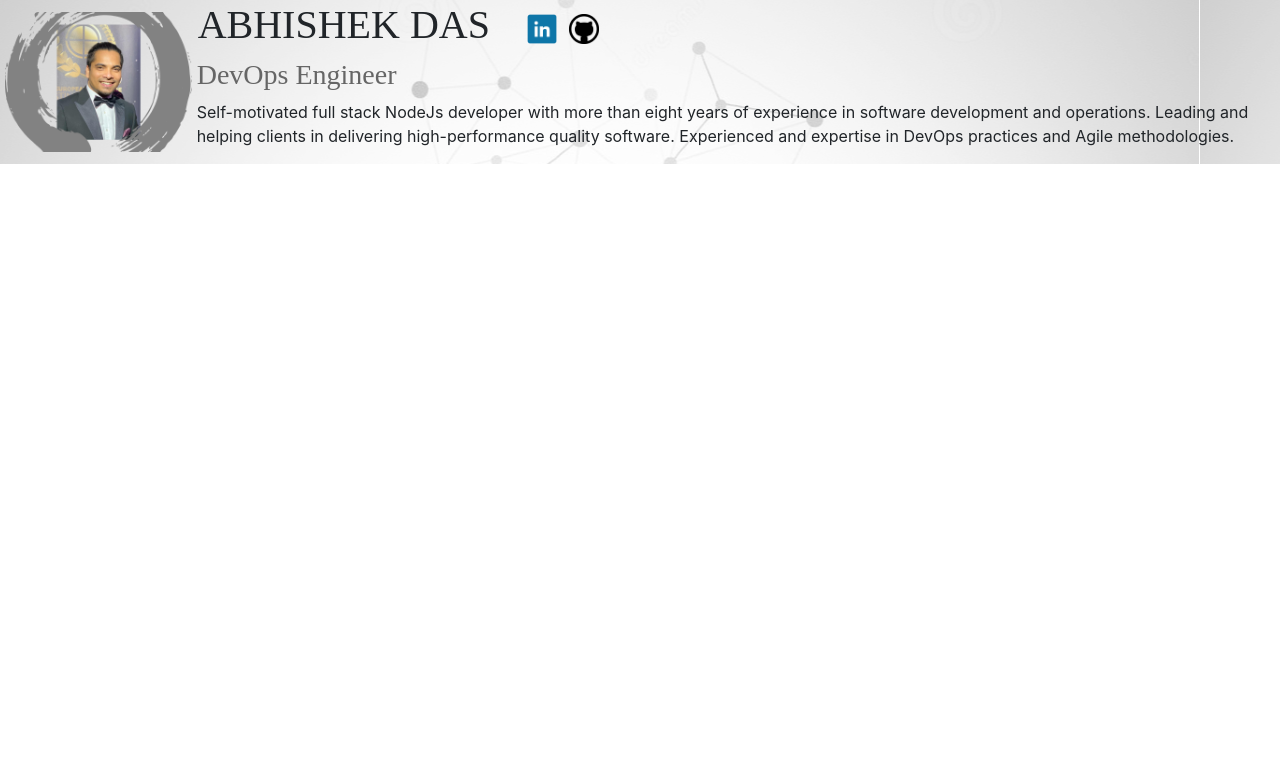
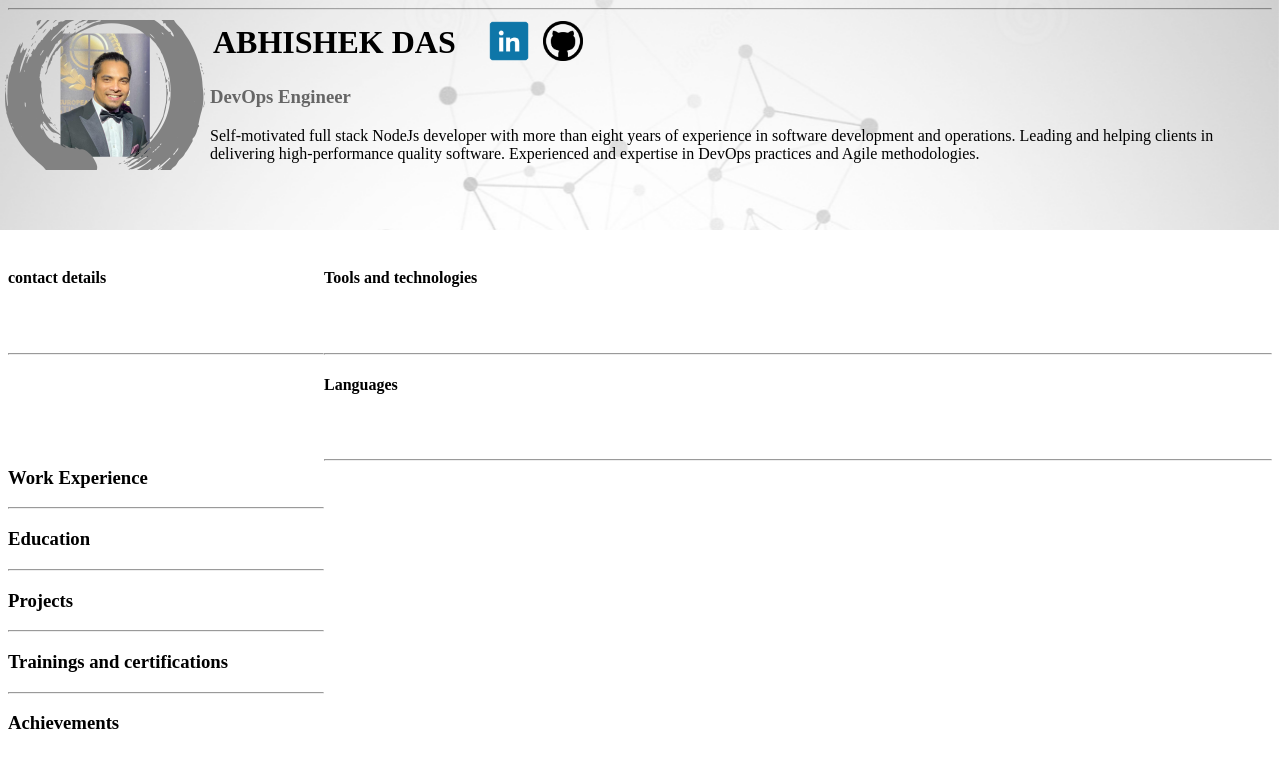
Before and after one commit to iAbhishek91/my-profile, a React app: page / in a window 1280 px wide. Shown: the top 768 px of the page. Built offline with nearby package versions, Linux system fonts and the light colour scheme.

Commit message:
style(body): layout completed

```diff
--- a/src/app.jsx
+++ b/src/app.jsx
@@ -1,16 +1,17 @@
 import React, { Fragment } from 'react';
 import ReactDOM from 'react-dom';
-import Intro from './components/intro';
+import Body from './components/body';
 import HeadingCard from './components/heading';
-import './css/bootstrap.min.css';
+// import './css/main.css';
 
 const App = () => (
-  <Fragment>
+  <div>
     <HeadingCard />
-    <div className="container-fluid">
-      <Intro />
+    <hr />
+    <div>
+      <Body />
     </div>
-  </Fragment>
+  </div>
 );
 
 ReactDOM.render(<App />, document.getElementById('root'));
--- /dev/null
+++ b/src/components/body.jsx
@@ -0,0 +1,28 @@
+import React from 'react';
+import '../css/body.css';
+
+export default () => (
+  <div id="body-container">
+    <div className="subheading">
+      <h4>contact details</h4><br /><br />
+      <hr />
+    </div>
+    <div className="body-left">
+      <h4>Tools and technologies</h4><br /><br />
+      <hr />
+      <h4>Languages</h4><br /><br />
+      <hr />
+    </div>
+    <div className="body-right">
+      <h3>Work Experience</h3>
+      <hr />
+      <h3>Education</h3>
+      <hr />
+      <h3>Projects</h3>
+      <hr />
+      <h3>Trainings and certifications</h3>
+      <hr />
+      <h3>Achievements</h3>
+    </div>
+  </div>
+);
--- a/src/components/heading.jsx
+++ b/src/components/heading.jsx
@@ -7,7 +7,7 @@ import '../css/heading.css';
 
 
 export default () => (
-  <div className="header-container" style={{ backgroundImage: `url(${bg})` }}>
+  <div id="header-container" style={{ backgroundImage: `url(${bg})` }}>
     <div id="dp-container">
       <img id="dp" src={dp} />
     </div>
--- a/src/components/intro.jsx
+++ /dev/null
@@ -1,3 +0,0 @@
-import React from 'react';
-
-export default () => <h3></h3>;
--- /dev/null
+++ b/src/css/body.css
@@ -0,0 +1,27 @@
+#body-container {
+  position: relative;
+  display: grid;
+  grid-template-columns: [zero-zero] 25% [zero-one] 1fr [zero-two];
+  grid-template-rows: [zero-zero] 200px [one-zero] auto [two-zero];
+  top: 230px;
+}
+
+.subheading {
+  grid-column-start: [zero-zero];
+  grid-column-end: [zero-two];
+  grid-row-end: [one-zero];
+}
+
+.body-left {
+  grid-row-start: [one-zero];
+  grid-row-end: [two-zero];
+  grid-column-start: [zero-zero];
+  grid-column-end: [zero-one];
+}
+
+.body-right {
+  grid-row-start: [one-zero];
+  grid-row-end: [two-zero];
+  grid-column-start: [one-zero];
+  grid-column-end: [zero-one];
+}
--- a/src/css/heading.css
+++ b/src/css/heading.css
@@ -1,12 +1,16 @@
 
-.header-container {
+#header-container {
   display: grid;
   grid-template-columns: auto auto;
   position: fixed;
   top: 0;
   left: 0;
   width: 100%;
-  border-bottom-color: black
+  height: 230px;
+  border-bottom-color: black;
+  border-bottom: 3em;
+  background-size: cover;
+  overflow: scroll;
 }
 
 .logo {
@@ -18,17 +22,19 @@
 
 #dp {
   height: 150px;
-  width: auto;
+  width: 200px;
   padding: 5px;
+  border-radius: 15%;
 }
 
 #dp-container {
-  margin: auto;
+  margin: 15px auto auto;
 }
 
 #position {
   color: #666666;
-  font-family: serif
+  font-family: serif;
+  margin-top: 0px;
 }
 
 h1 {
--- /dev/null
+++ b/src/css/main.css
@@ -0,0 +1,11 @@
+body {
+  font-size: 16px;
+}
+
+h1 {
+  font-size: 250%;
+}
+
+p {
+  font-size: 120%;
+}
```
Also changed, not shown: src/css/layout.css (deleted, +0 -8 lines), src/components/experince/Scrollspy.jsx (deleted), 2 other files (tests, documents, lock files or other folders).
